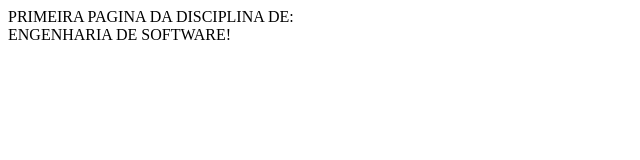
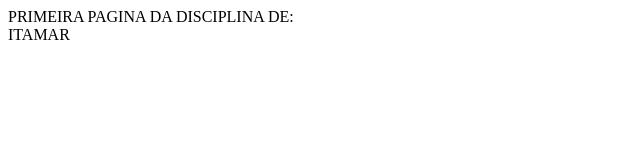
Before and after one commit to AlisonMPH/paginaEngSoft, a plain HTML site: page index.html in a window 1280 px wide. Shown: the whole page, without its empty margins (0-640 px from the left). Drawn offline with Linux system fonts and the light colour scheme.

Commit message:
segunda alteração

```diff
--- a/index.html
+++ b/index.html
@@ -5,6 +5,6 @@
   </HEAD>
   <BODY>
     PRIMEIRA PAGINA DA DISCIPLINA DE: <BR>
-    ENGENHARIA DE SOFTWARE!
+    ITAMAR
   </BODY>
 </HTML>
```
